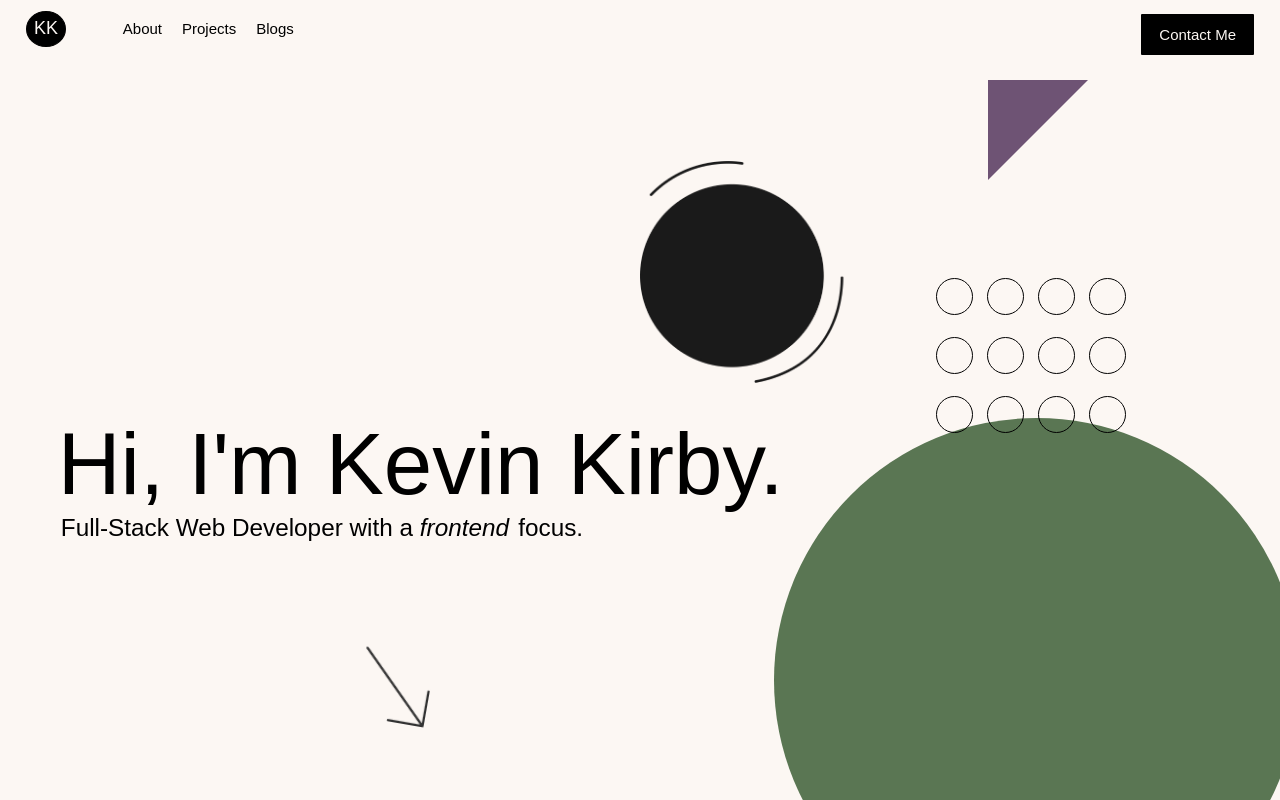
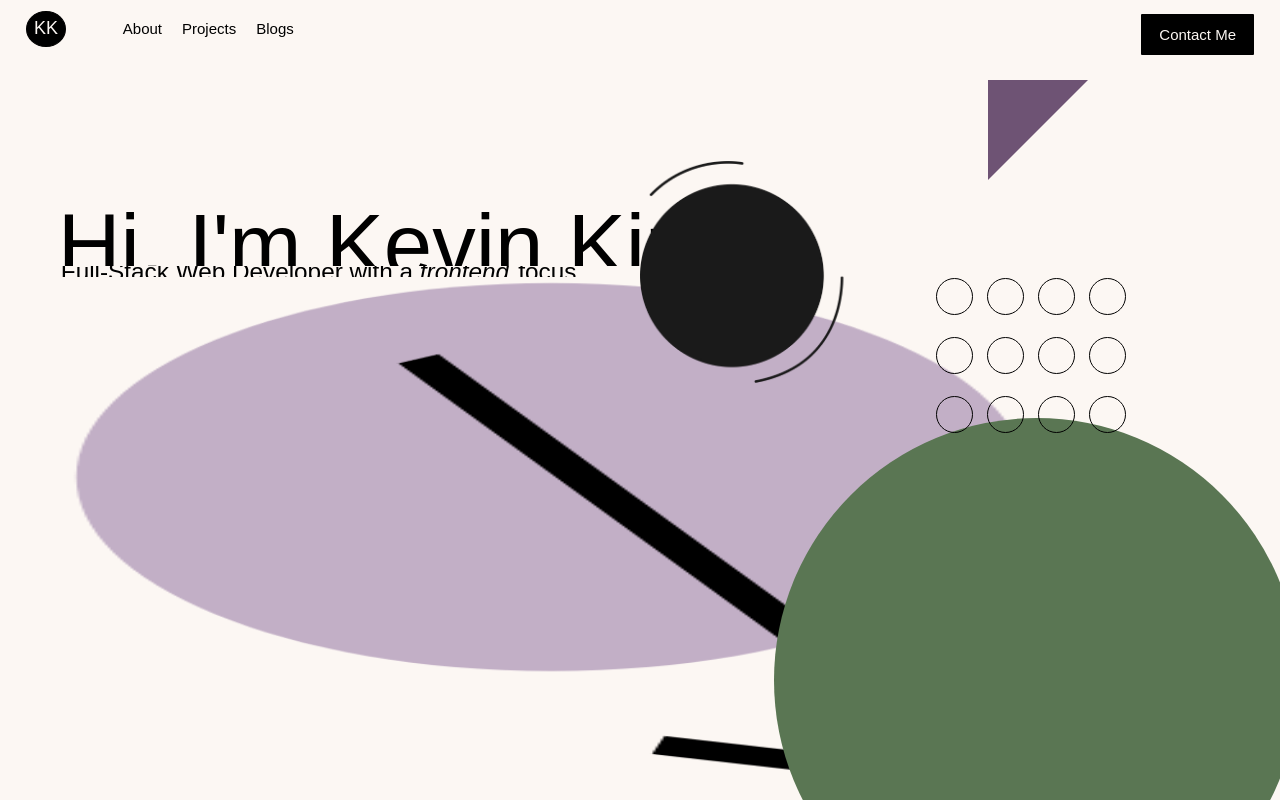
Before and after one commit to kkirby16/portfolio-website, a React (Create React App) app: page / in a window 1280 px wide. Built offline with nearby package versions, Linux system fonts and the light colour scheme; no server answers; a web font is replaced by a local one.

Commit message:
add outer div around several circle divs & change diagonal arrow image src and className

```diff
--- a/src/components/introduction/Introduction.js
+++ b/src/components/introduction/Introduction.js
@@ -10,6 +10,7 @@ export default function Introduction() {
       </div>
       <div className="shapeContainer">
         <div className="circle1"></div>
+        <div className="circleGridDiv">
           <div className="circle2"></div>
           <div className="circle3"></div>
           <div className="circle4"></div>
@@ -22,13 +23,14 @@ export default function Introduction() {
           <div className="circle11"></div>
           <div className="circle12"></div>
           <div className="circle13"></div>
+        </div>
 
         <div className="triangle-topleft"></div>
       </div>
       <div className="designsContainer">
         <img className="design" src="taxi-715.png"></img>
       </div>
-      <img src="icons8-diagonal-arrow-64.png" className="diagonalArrow"></img>
+      <img src="diagonal-arrow-design.png" className="diagonalArrowDesign" />
     </div>
   );
 }
```
Lines whose indentation alone changed are shown as unchanged.
